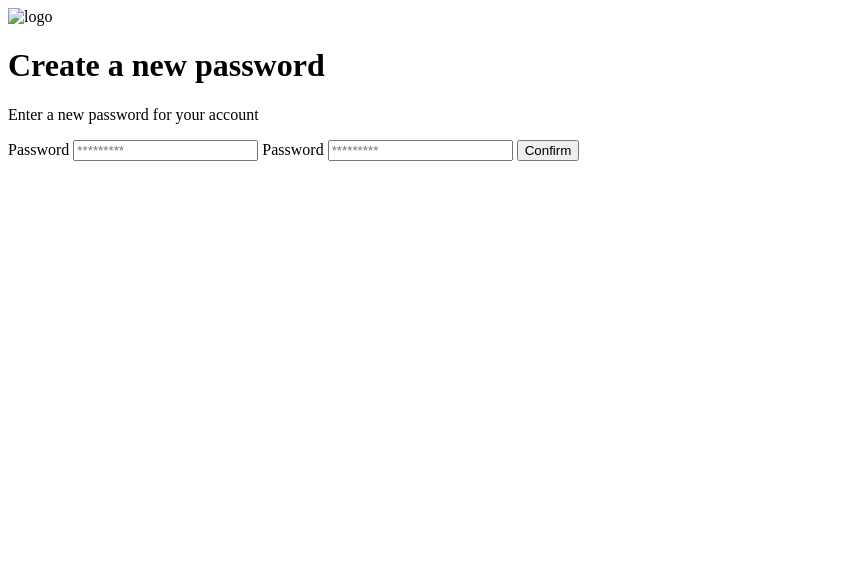
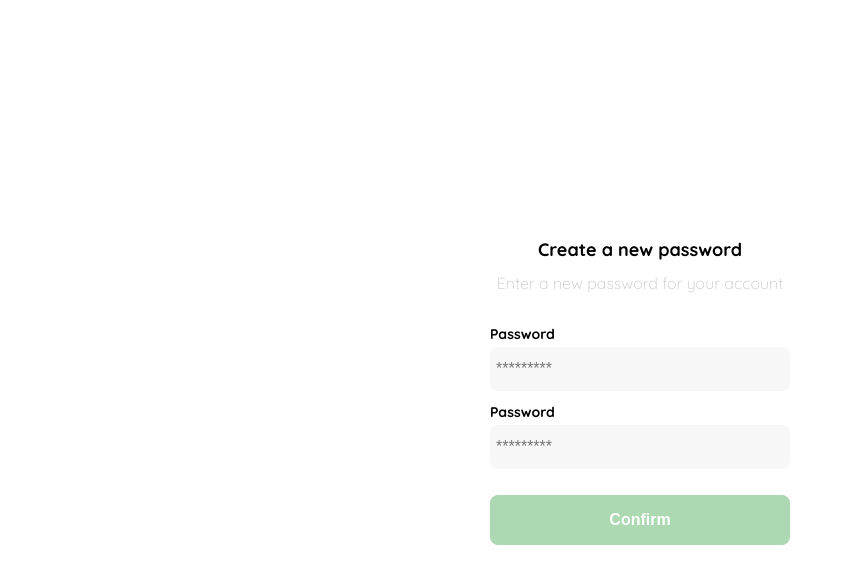
Before and after one commit to KuroKami022/practicesFE, a plain HTML site: page passwords.html in a window 1280 px wide. Shown: the whole page, without its empty margins (0-845 px from the left). Drawn offline with Linux system fonts and the light colour scheme.

Commit message:
passwords practices and styling

```diff
--- a/passwords.html
+++ b/passwords.html
@@ -3,12 +3,105 @@
 <head>
     <meta charset="UTF-8">
     <meta name="viewport" content="width=device-width, initial-scale=1.0">
+    <link rel="preconnect" href="https://fonts.googleapis.com">
+    <link rel="preconnect" href="https://fonts.gstatic.com" crossorigin>
+    <link href="https://fonts.googleapis.com/css2?family=Quicksand:wght@300;500;700&display=swap" rel="stylesheet">
     <title>Document</title>
+    <style>
+        :root {
+            --black:#000000;
+            --white: #FFFFFF;
+            --very-light-pink: #C7C7C7;
+            --text-input-field: #F7F7F7;
+            --dark: #232830;
+            --hospital-green: #ACD9B2;
+            --sm: 14px;
+            --md: 16px;
+            --lg: 18px;
+
+        }
+        body {
+            margin: 0;
+            font-family: 'Quicksand', sans-serif;
+        }
+
+        .login {
+            width: 100%;
+            height: 100vh;
+            display: grid;
+            place-items: center;
+        }
+        .form-container {
+            display: grid;
+            grid-template-rows: auto 1fr auto;
+            width: 300px;
+        }
+        .logo {
+            width: 150px;
+            margin-bottom: 50px;
+            justify-self: center;
+            display: none;
+
+        }
+        .title {
+            font-size: var(--lg);
+            margin-bottom: 12px;
+            text-align: center;
+
+        }
+        .subtitle {
+            color: var(--very-light-pink);
+            font-size: var(--md);
+            font-weight: 300;
+            margin-top: 0;
+            margin-bottom: 32px;
+            text-align: center;
+        }
+        .form {
+            display: flex;
+            flex-direction: column;
+
+        }
+        .label {
+            font-size: var(--sm);
+            font-weight: bold;
+            margin-bottom: 4px;
+        }
+        .input {
+            background-color: var(--text-input-field);
+            border: none;
+            border-radius: 8px;
+            height: 32px;
+            font-size: var(--md);
+            padding: 6px;
+            margin-bottom: 12px;
+        }
+        .primary-buttom {
+            background: var(--hospital-green);
+            border-radius: 8px;
+            border: none;
+            color: var(--white);
+            width: 100%;
+            cursor: pointer;
+            font-size: var(--md);
+            font-weight: bold;
+            height: 50px;
+        }
+        .login-buttom {
+            margin-top: 14px;
+            margin-bottom: 30px;
+        }
+        @media (max-width: 640px) {
+            .logo {
+                display: block;
+            }
+        }
+    </style>
 </head>
 <body>
     <div class="login">
         <div class="form-container">
-            <img src="" alt="logo"
+            <img src="./logos/logo_yard_sale.svg" alt="logo"
             class="logo">
 
             <h1 class="title">Create a new password</h1>
```
Also changed, not shown: 1 other file.
